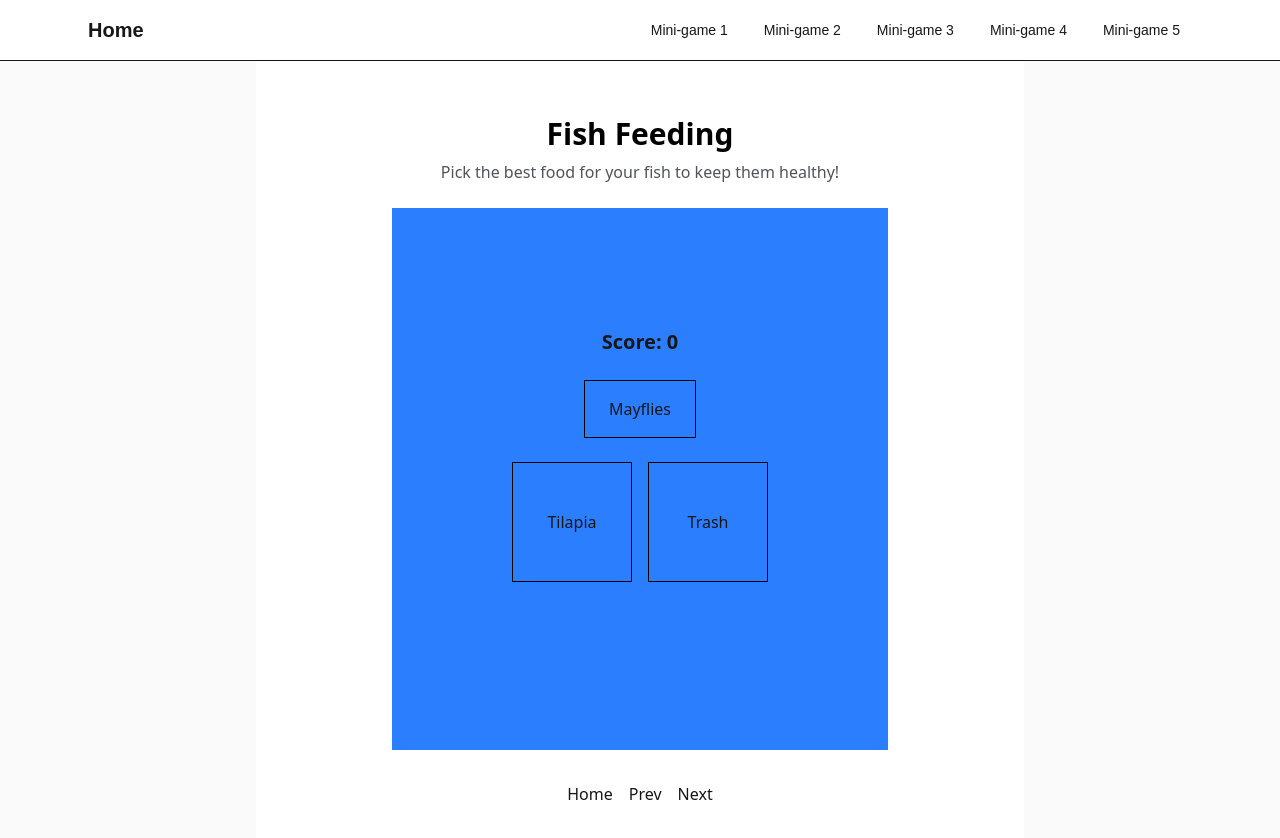
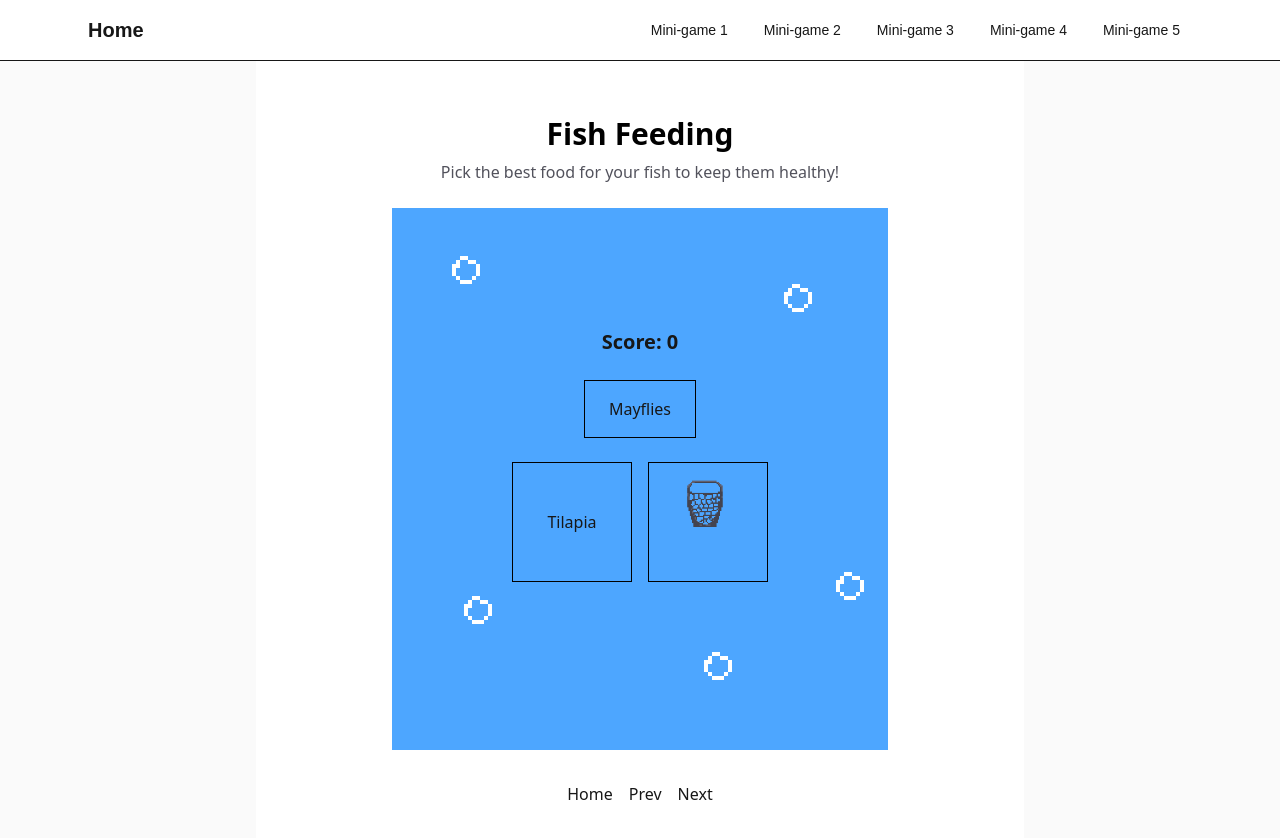
Before and after one commit to AshiJ7/FishFarmFrenzy, a Next.js app: page /mini-game-1 in a window 1280 px wide. Both pictures are taken after a click on the button "Tilapia". Shown: the top 838 px of the page. Built offline with nearby package versions, Linux system fonts and the light colour scheme.

Commit message:
Added minigame 1 background and trash

```diff
--- a/app/mini-game-1/FishFeeding.tsx
+++ b/app/mini-game-1/FishFeeding.tsx
@@ -244,7 +244,7 @@ export default function FishFeeding() {
   // fish selection screen
   if (!fishSelected) {
     return (
-      <div className="bg-blue-500 flex flex-col items-center gap-6 px-30 py-30">
+      <div className="bg-[url(../public/minigame_1_background.png)] flex flex-col items-center gap-6 px-30 py-30">
         <h2 className="text-2xl font-bold"> Select Fish </h2>
         <div className="flex gap-4">
           {fish.map((fishName) => (
@@ -265,7 +265,7 @@ export default function FishFeeding() {
 
   if (gameOver) {
     return (
-      <div className="bg-blue-500 flex flex-col items-center gap-6 px-30 py-30">
+      <div className="bg-[url(../public/minigame_1_background.png)] flex flex-col items-center gap-6 px-30 py-30">
         <h2 className="text-2xl font-bold"> Game Over </h2>
         <p className="text-lg"> Final Score: {score} </p>
         <div className="flex gap-10">
@@ -282,7 +282,7 @@ export default function FishFeeding() {
   }
 
   return (
-    <div className="bg-blue-500 flex flex-col items-center gap-6 px-30 py-30">
+    <div className="bg-[url(../public/minigame_1_background.png)] flex flex-col items-center gap-6 px-30 py-30">
 
       <h2 className="text-xl font-bold">
         Score: {score}
@@ -313,9 +313,14 @@ export default function FishFeeding() {
         <div
           onDragOver={handleDragOver}
           onDrop={handleDrop}
-          className="flex h-30 w-30 items-center justify-center border-1 border-solid border-black trash"
+          className="trash flex h-30 w-30 flex-col items-center justify-center gap-0 overflow-hidden border-1 border-solid border-black"
         >
-          Trash
+          <img
+            src="/trashcan.png"
+            alt="trash can"
+            className="pointer-events-none h-30 w-30 scale-200 select-none object-contain px-5"
+          />
+          {/* <span className="text-[10px] leading-none">Trash</span> */}
         </div>
       </div>
 
```
Also changed, not shown: public/minigame_1_background.png (added), public/trashcan.png (added).
